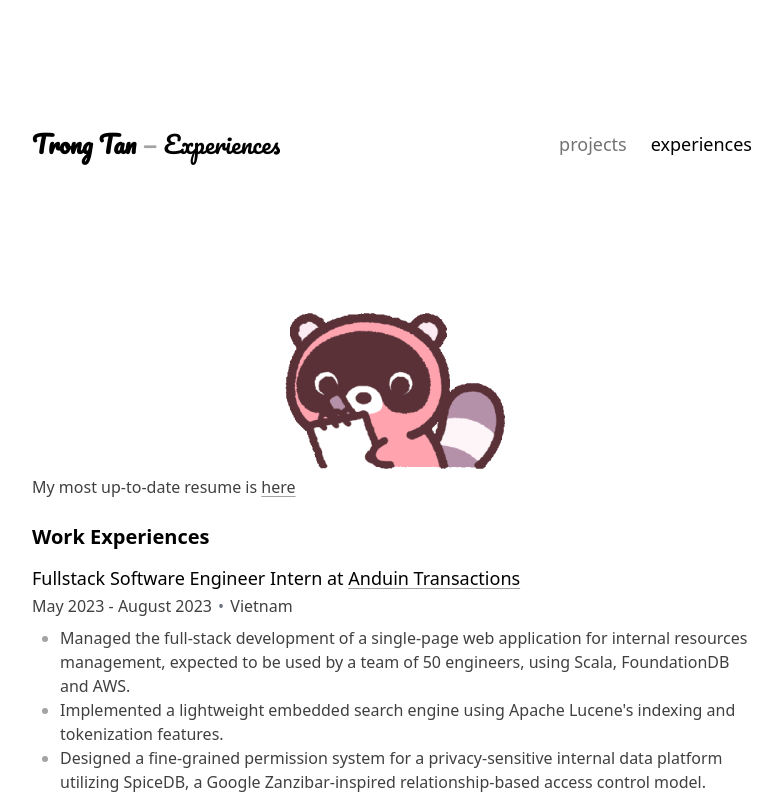
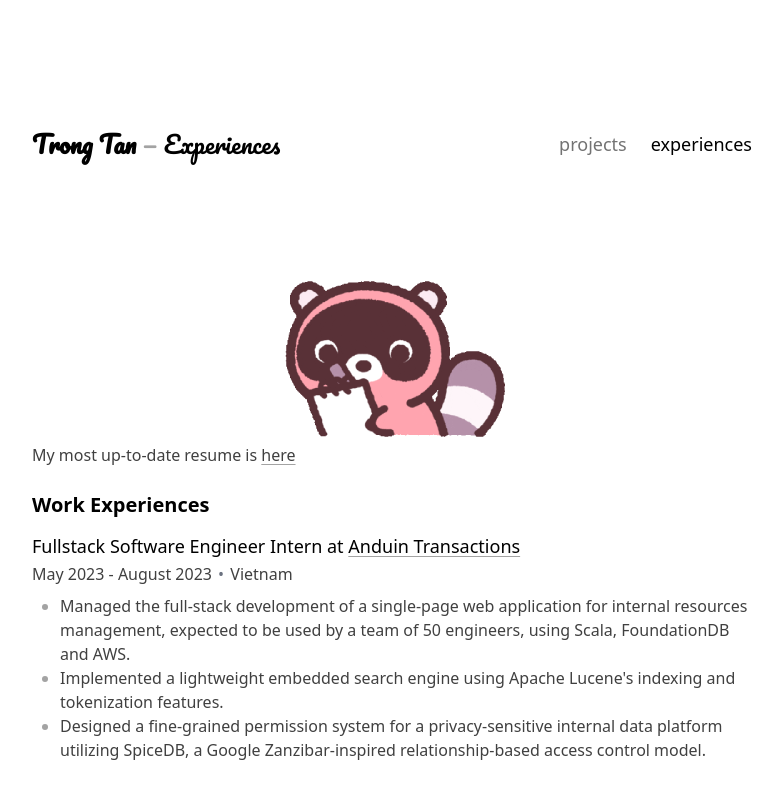
Before and after one commit to jushg/about-tan, a SvelteKit app: page /experiences in a window 1280 px wide. Shown: the top 796 px of the page, without its empty margins (248-1030 px from the left). Built offline with nearby package versions, Linux system fonts and the light colour scheme.

Commit message:
fix: css

```diff
--- a/src/routes/+page.svelte
+++ b/src/routes/+page.svelte
@@ -24,7 +24,7 @@
   description="Software engineer and tinkerer. Like to make new."
 />
 
-<div class ="grid grid-cols-2 gap-4 layout-md ">
+<div class ="grid grid-cols-2 gap-4 layout-md pt-4">
   <p
     class="text-black text-xl leading-tight font-light mb-16"
     id="eric-is"
--- a/src/routes/experiences/+page.svelte
+++ b/src/routes/experiences/+page.svelte
@@ -8,7 +8,7 @@
   description="Software engineer and occasional spaghetti code creator."
 />
 
-<section class="layout-md pt-8 pb-4">
+<section class="layout-md">
 
   <div class="gif flex items-center justify-center"> <img width="300" height="259" alt="RaccoonSpaceGif" src="/blog.webp"> </div>
 
--- a/src/routes/projects/+page.svelte
+++ b/src/routes/projects/+page.svelte
@@ -65,7 +65,7 @@
   description="Software projects in systems, web development, computer graphics, music, programming languages, machine learning, and more."
 />
 
-<section class="layout-md pt-12">
+<section class="layout-md">
 
   <div class="gif flex items-center justify-center"> <img width="300" height="259" alt="RaccoonSpaceGif" src="/laptop.webp"> </div>
 
```
